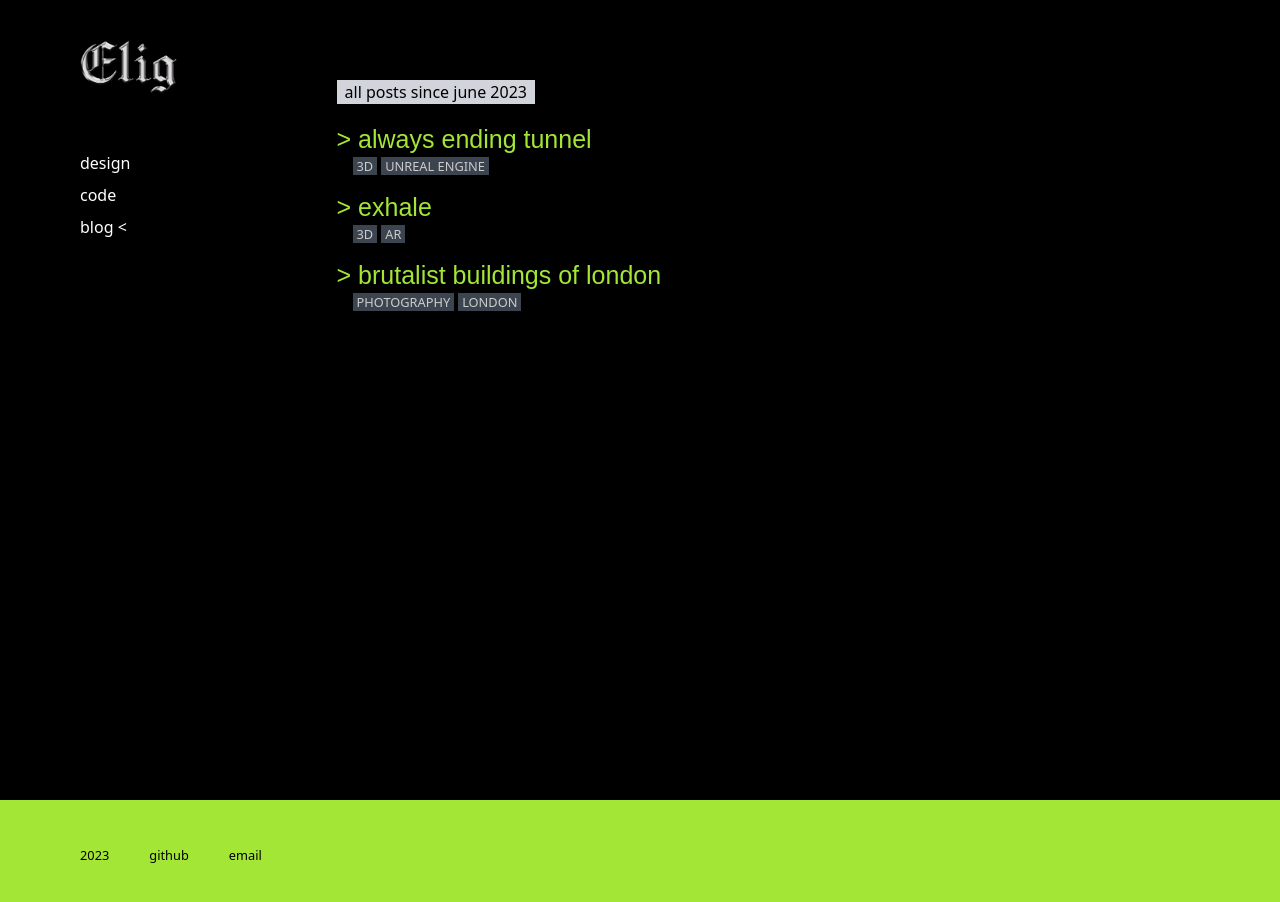
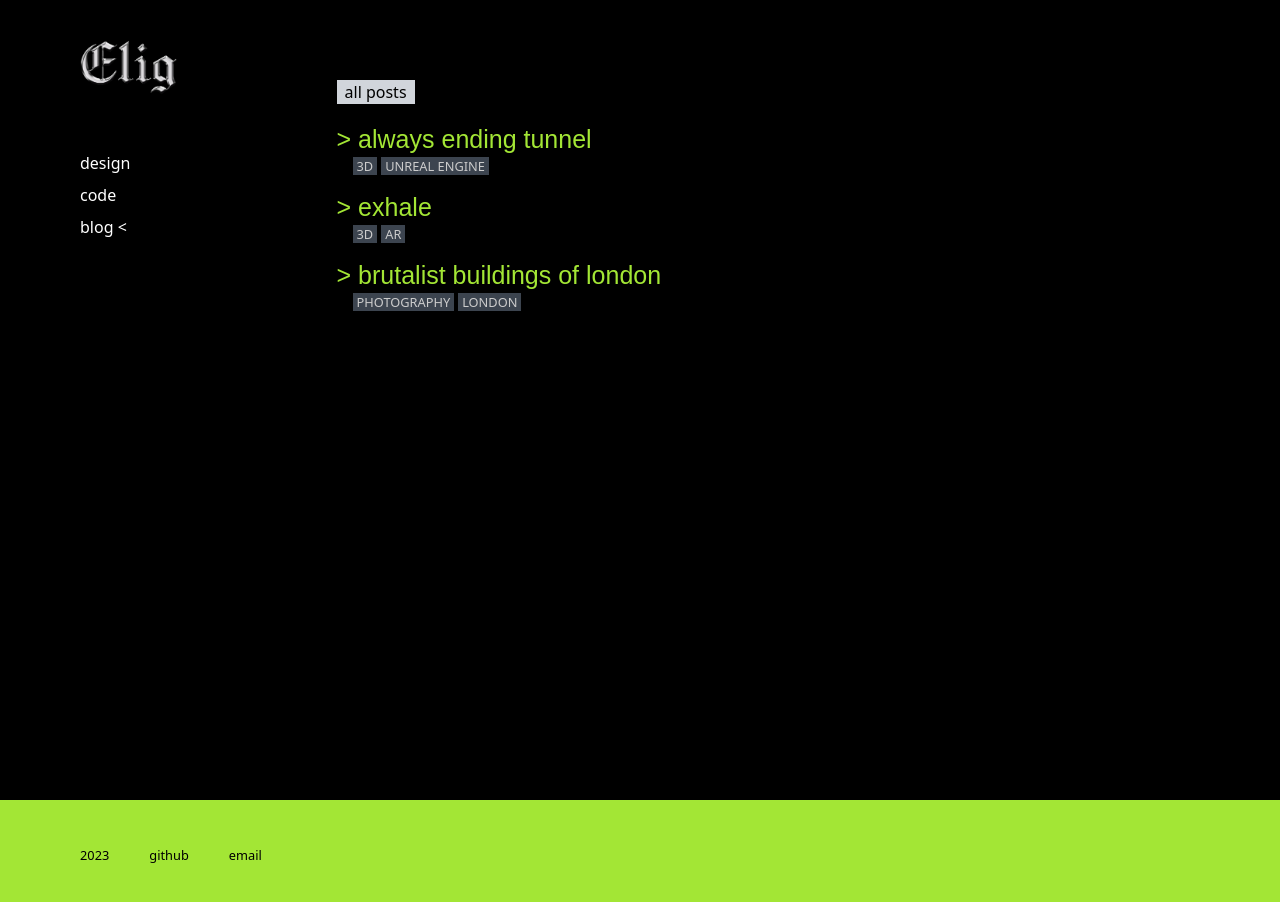
Before and after one commit to elia-orsini/elia-orsini.com, a Next.js app: page /blog in a window 1280 px wide. Shown: the top 902 px of the page. Built offline with nearby package versions, Linux system fonts and the light colour scheme; a web font is replaced by a local one.

Commit message:
fix: date

```diff
--- a/pages/blog/index.tsx
+++ b/pages/blog/index.tsx
@@ -14,7 +14,7 @@ function Design() {
       <Navigation>
         <div className="mt-10 sm:mt-20 mx-5 sm:ml-40 sm:mr-20 text-2xl">
           <p className="text-left text-sm sm:text-base mb-4 block bg-gray-300 w-max text-black px-2">
-            all posts since june 2023
+            all posts
           </p>
 
           <BlogArticle
```
